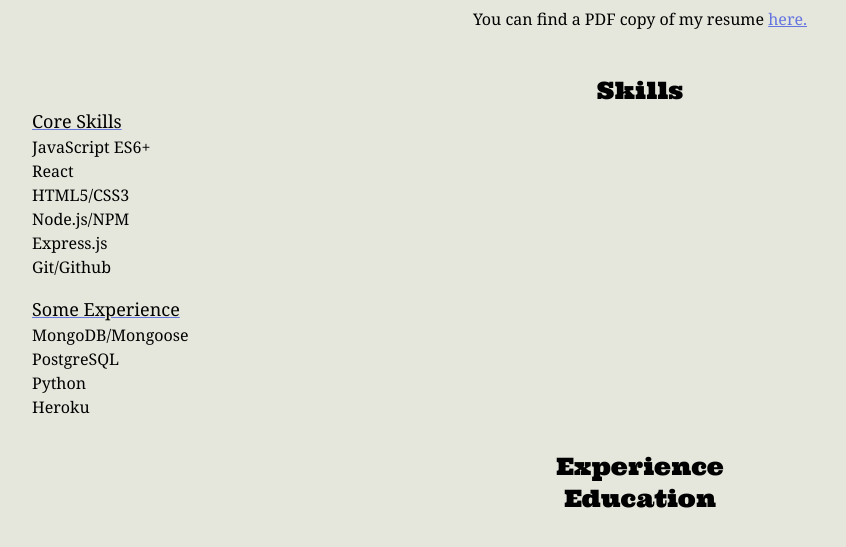
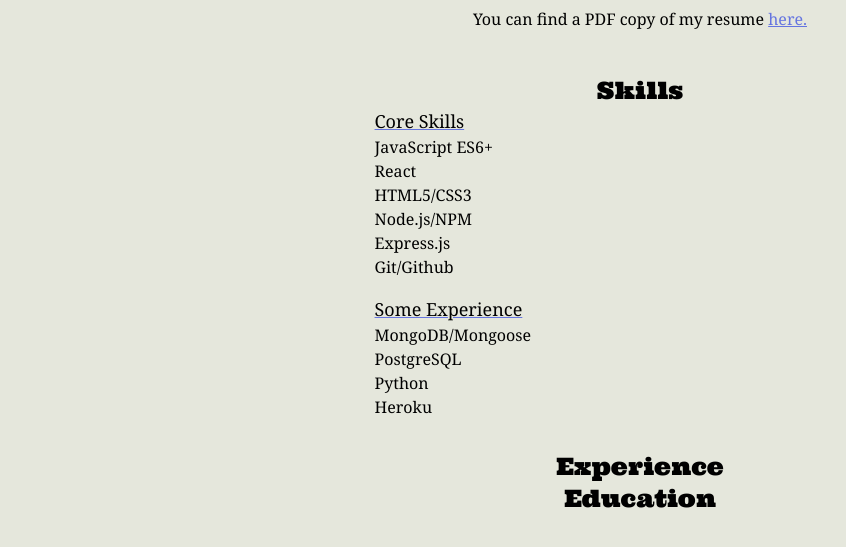
Before and after one commit to ajmillerdevelopment/my-site, a Gatsby site: page /resume in a window 1280 px wide. Shown: the part 189-736 px from the top of the page, without its empty margins (0-846 px from the left). Built offline with nearby package versions, Linux system fonts and the light colour scheme; Gatsby itself is replaced by a stand-in of ours.

Commit message:
desktop resume layout

```diff
--- a/src/pages/resume.js
+++ b/src/pages/resume.js
@@ -7,7 +7,7 @@ const resume = () => {
            <Header/>
            <h2 className="font-display text-center text-4xl mt-3 blue-underline">Resume</h2>
            <p className="font-body m-3">You can find a PDF copy of my resume <a href={resumeCopy} className="text-highlightBlue blue-underline">here.</a></p>
-           <div className="w-screen p-8">
+           <div className="w-screen sm:max-w-prose p-8">
            <h3 className="font-display text-center text-2xl">Skills</h3>
            <h4 className="font-body text-lg blue-underline">Core Skills</h4>
             <ul>
```
